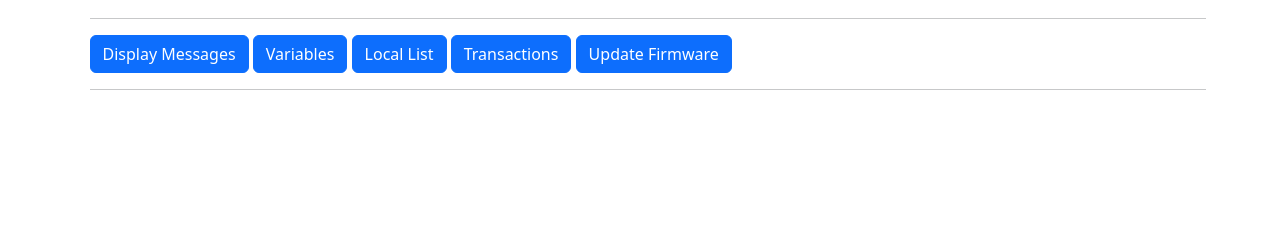
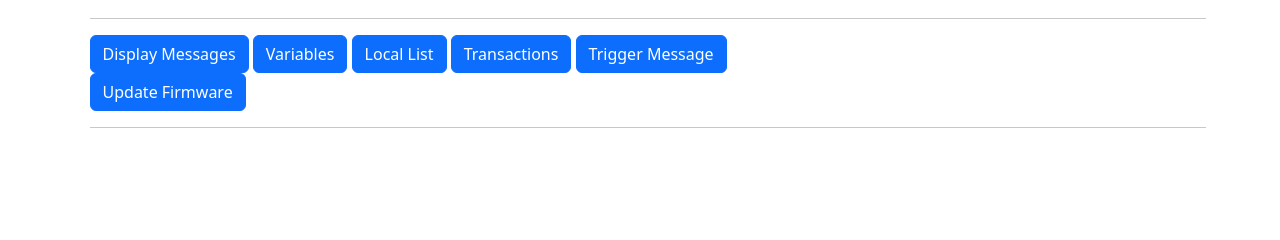
Before and after one commit to PabloTToledano/OCPP-Honeypot, a Flask app: page /charger in a window 1280 px wide. Shown: the part 174-414 px from the top of the page. Run offline with Flask 3, Linux system fonts and the light colour scheme; a user stored in the database is signed in; data that the repository does not hold is empty.

Commit message:
trigger button

```diff
--- a/FrontHttp/templates/charger.html
+++ b/FrontHttp/templates/charger.html
@@ -17,6 +17,7 @@
       <a href="/variables?id={{ charger.id }}" class="btn btn-primary ml-auto">Variables</a>
       <a href="/locallist?id={{ charger.id }}" class="btn btn-primary ml-auto">Local List</a>
       <a href="/startTransaction?id={{ charger.id }}" class="btn btn-primary ml-auto">Transactions</a>
+      <a href="/trigger?id={{ charger.id }}" class="btn btn-primary ml-auto">Trigger Message</a>
       <a href="/update?id={{ charger.id }}" class="btn btn-primary ml-auto">Update Firmware</a>
 
 
```
